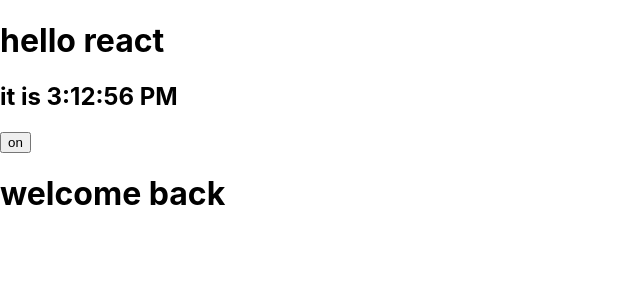
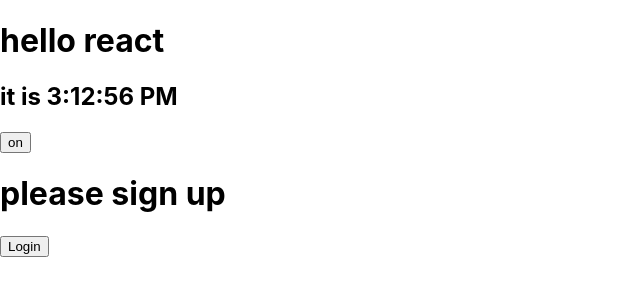
Before and after one commit to samwise-coder/reactdemo, a React (Create React App) app: page / in a window 1280 px wide. Shown: the top 300 px of the page, without its empty margins (0-640 px from the left). Built offline with nearby package versions, Linux system fonts and the light colour scheme.

Commit message:
add contion

```diff
--- a/src/App.js
+++ b/src/App.js
@@ -62,4 +62,49 @@ function Greeting(props) {
   }
   return <GuestGreeting />
 }
-export { Greeting, Clock, Toggle };
+function LoginButton(props) {
+  return (
+    <button onClick={props.onClick}>
+      Login
+    </button>
+  );
+}
+
+function LogoutButton(props) {
+  return (
+    <button onClick={props.onClick}>
+      Logout
+    </button>
+  );
+}
+class LoginControl extends React.Component {
+  constructor(props) {
+    super(props)
+    this.handleLoginClick = this.handleLoginClick.bind(this)
+    this.handleLoginOutClick = this.handleLoginOutClick.bind(this)
+    this.state = { isLoggedIn: false }
+  }
+  handleLoginClick() {
+    this.setState({ isLoggedIn: true })
+  }
+  handleLoginOutClick() {
+    this.setState({ isLoggedIn: false })
+  }
+
+  render() {
+    const isLoggedIn = this.state.isLoggedIn
+    let button
+    if (isLoggedIn) {
+      button = <LogoutButton onClick={this.handleLoginOutClick} />
+    } else {
+      button = <LoginButton onClick={this.handleLoginClick} />
+    }
+    return (
+      <div>
+        <Greeting isLoggedIn={isLoggedIn} />
+        {button}
+      </div>
+    )
+  }
+}
+export { LoginControl, Clock, Toggle };
--- a/src/index.js
+++ b/src/index.js
@@ -1,14 +1,14 @@
 import React from 'react';
 import ReactDOM from 'react-dom';
 import './index.css';
-import { Greeting, Clock, Toggle } from './App';
+import { LoginControl, Clock, Toggle } from './App';
 import reportWebVitals from './reportWebVitals';
 
 ReactDOM.render(
   <React.StrictMode>
     <Clock />
     <Toggle />
-    <Greeting isLoggedIn={true} />
+    <LoginControl />
   </React.StrictMode>,
   document.getElementById('root')
 );
```
